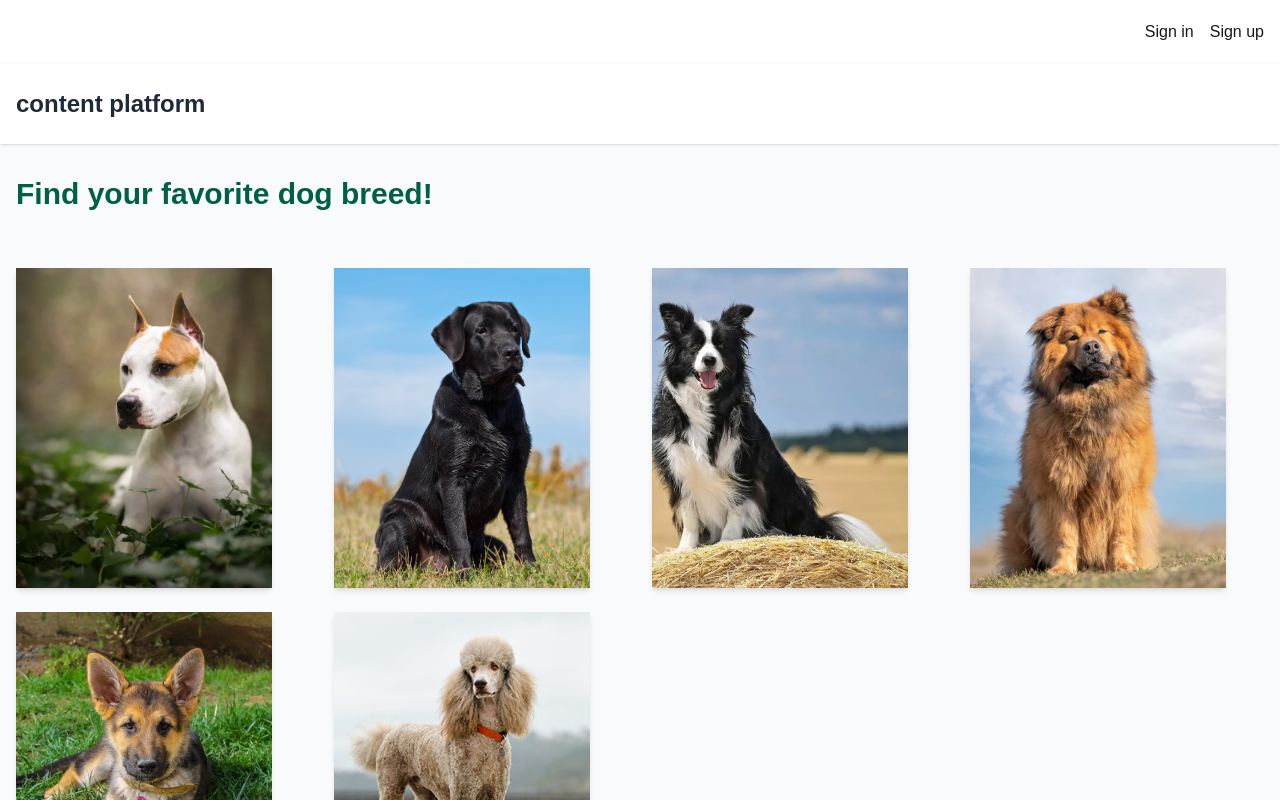
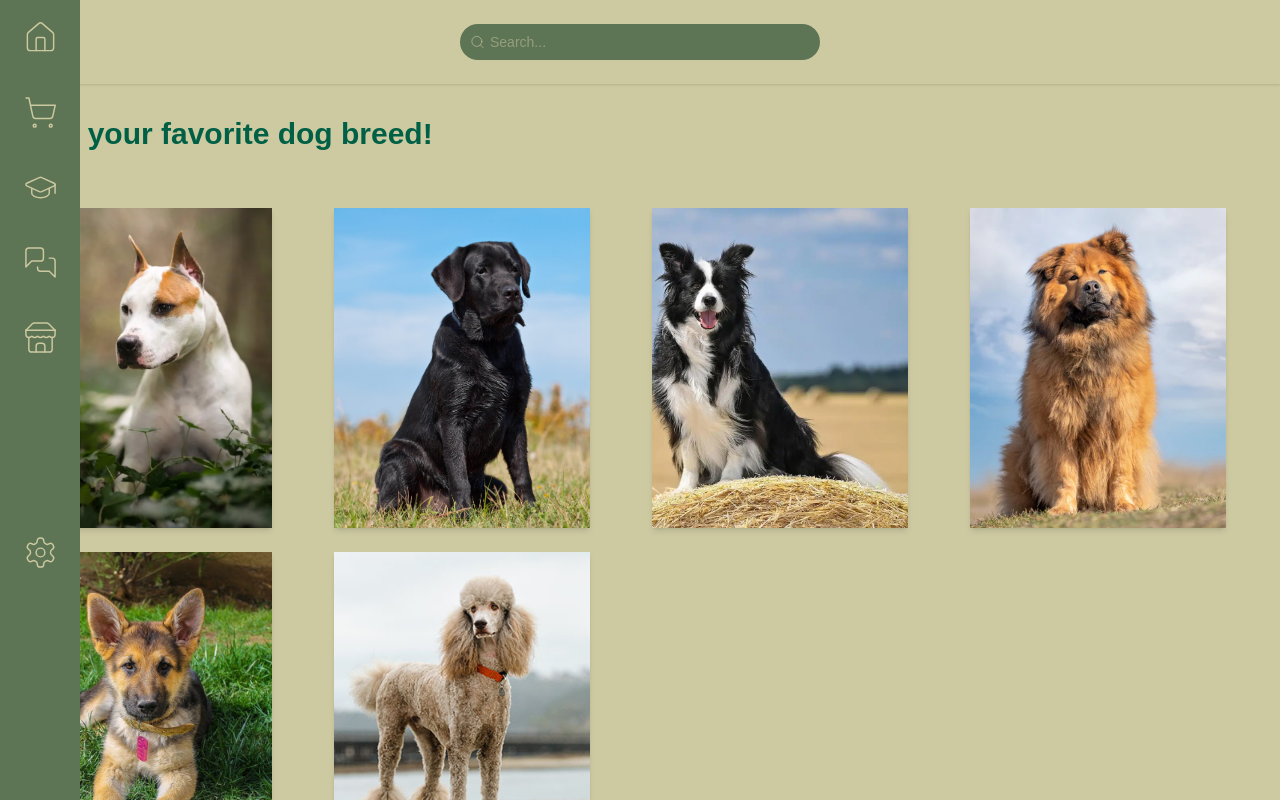
Before and after one commit to vickycye/silk-road-scripters, a Next.js app in the folder my-app/: page / in a window 1280 px wide. Shown: the top 800 px of the page. Built offline with nearby package versions, Linux system fonts and the light colour scheme; no server answers.

Commit message:
[frontend] removed clerk navbar and added sidebar

```diff
--- a/my-app/app/components /Navbar.tsx
+++ b/my-app/app/components /Navbar.tsx
@@ -1,14 +1,16 @@
 import Link from 'next/link';
 import React from 'react'
-import { House, ShoppingCart, GraduationCap, MessagesSquare, Store, Settings, CircleUserRound } from 'lucide-react'
+import { House, ShoppingCart, GraduationCap, MessagesSquare, Store, Settings } from 'lucide-react'
+import { UserButton } from '@clerk/nextjs';
 
 export default function Navbar() {
   return (
     <nav className = "fixed top-0 left-0 z-40 w-20 h-screen transition-transform -translate-x-full sm:translate-x-0 bg-green-300">
         <div className='grid gap-45 flex items-center justify-center py-5'>
-          <Link href="/login">
+          {/* <Link href="/login">
             <CircleUserRound size={35} color="#CCC9A1" strokeWidth={1} className='cursor-pointer' />
-          </Link>
+          </Link> */}
+          <UserButton/>
           <div className='flex grid gap-10'>
             <Link href="/">
               <House size={35} color="#CCC9A1" strokeWidth={1} className='cursor-pointer'/>
--- a/my-app/app/components /Searchbar.tsx
+++ b/my-app/app/components /Searchbar.tsx
@@ -9,3 +9,4 @@ export default function Searchbar() {
             <input type="text" id='search' name='search' placeholder='Search...' className='bg-green-300 autofill:bg-green-300  w-85 form-input pl-5 outline-hidden text-sm'/>
           </label>
         </div>
+  )}
--- a/my-app/app/layout.tsx
+++ b/my-app/app/layout.tsx
@@ -1,19 +1,17 @@
 import type { Metadata } from "next";
 import {
   ClerkProvider,
-  SignInButton,
-  SignUpButton,
-  SignedIn,
-  SignedOut,
-  UserButton,
+  // SignInButton,
+  // SignUpButton,
+  // SignedIn,
+  // SignedOut,
+  // UserButton,
 } from '@clerk/nextjs'
 
 // Import style
 import { Geist, Geist_Mono } from "next/font/google";
 import "./globals.css";
 // Import Components
-import Navbar from "./components /Navbar";
-
 
 /**
  * Imported fonts are added to the global stylesheet.
@@ -42,7 +40,7 @@ export default function RootLayout({
     <ClerkProvider>
     <html lang="en">
       <body className={`${geistSans.variable} ${geistMono.variable} antialiased`}>
-        <header className="flex justify-end items-center p-4 gap-4 h-16">
+        {/* <header className="flex justify-end items-center p-4 gap-4 h-16 bg-white">
           <SignedOut>
             <SignInButton />
             <SignUpButton />
@@ -50,7 +48,7 @@ export default function RootLayout({
           <SignedIn>
             <UserButton />
           </SignedIn>
-        </header>
+        </header> */}
         {children}
       </body>
     </html>
--- a/my-app/app/page.tsx
+++ b/my-app/app/page.tsx
@@ -1,22 +1,25 @@
 import Head from "next/head";
-import Image from "next/image";
 import CardGrid from "./components /CardGrid";
+import Navbar from "./components /Navbar";
+import Searchbar from "./components /Searchbar";
 
 export default function Home() {
   return (
     <div>
+      <Navbar/>
       {/* Vicky throws card stuff in here */}
       <Head>
         <title>Interactive Cards Gallery</title>
         <meta name="description" content="Browse our collection of creative content!"/>
         <link rel="icon" href="/images/silk.png"/>
       </Head>
-
+{/* Figure out where to put se */}
       <main>
-        <div className="min-h-screen bg-gray-50">
-          <header className="bg-white shadow">
+        <div className="min-h-screen bg-green-100">
+          <header className="bg-green-100 shadow">
             <div className="container mx-auto py-6 px-4">
-              <h1 className="text-2xl font-bold text-gray-800">content platform</h1>
+              <Searchbar/>
+              {/* <h1 className="text-2xl font-bold text-gray-800">content platform</h1> */}
             </div>
           </header>
 
```
